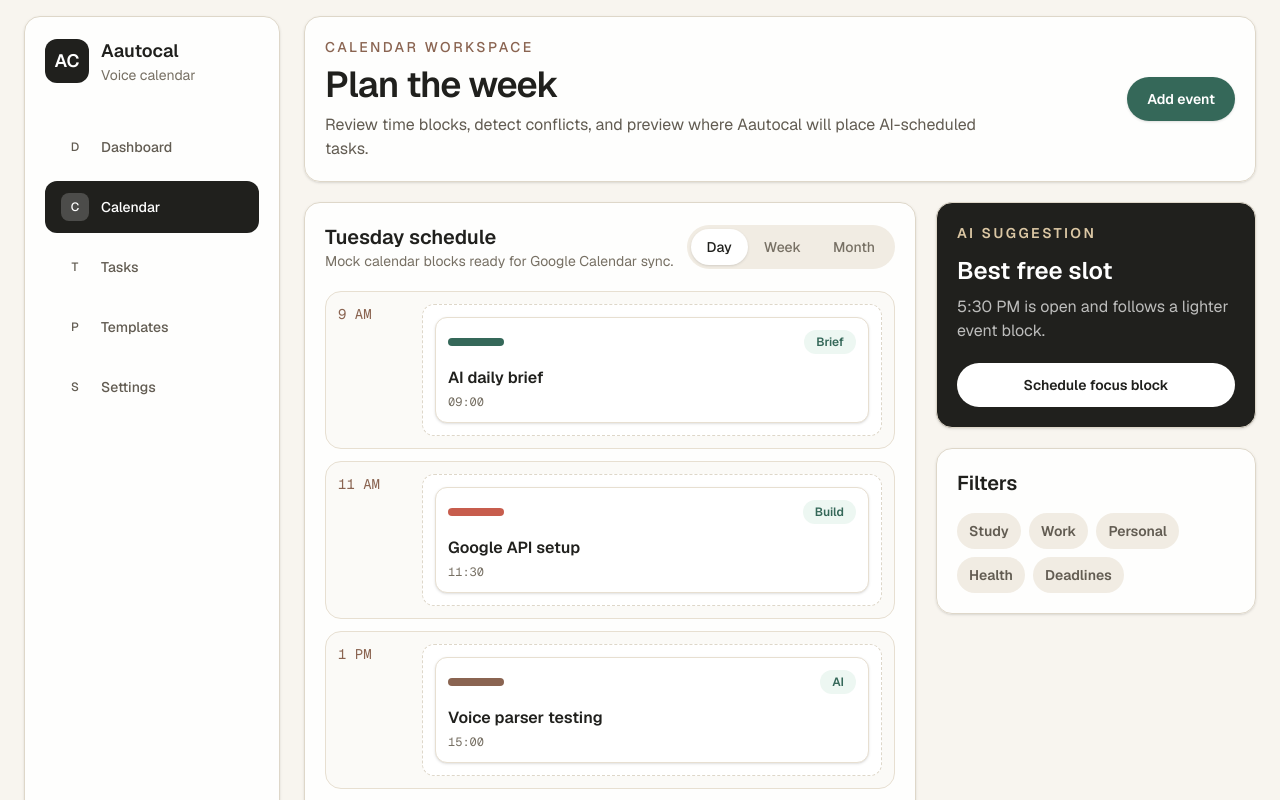
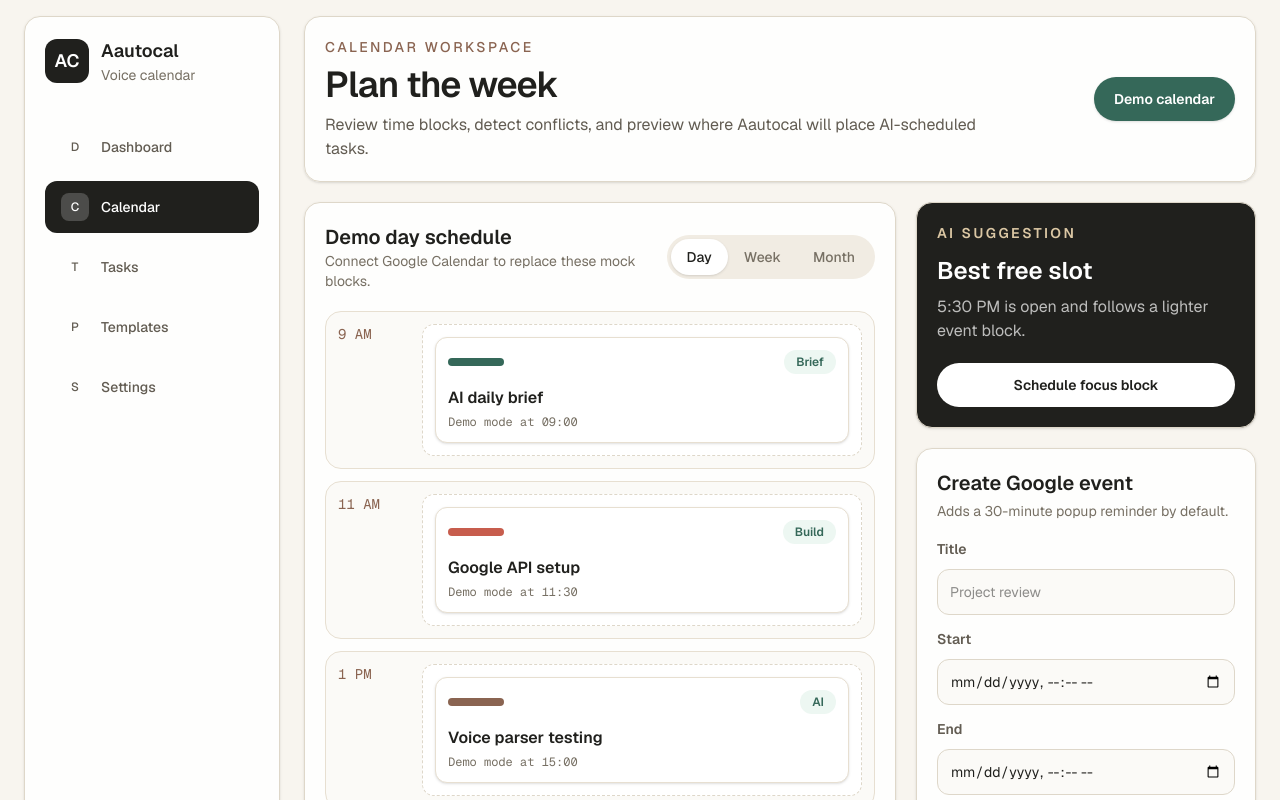
Before and after one commit to Aayushi-Banthia/AautoCal, a Next.js app: page /calendar in a window 1280 px wide. Shown: the top 800 px of the page. Built offline with nearby package versions, Linux system fonts and the light colour scheme; no server answers.

Commit message:
Connect calendar page to Google events

```diff
--- /dev/null
+++ b/app/actions/calendar.ts
@@ -0,0 +1,51 @@
+"use server";
+
+import { auth } from "@/auth";
+import { revalidatePath } from "next/cache";
+
+export async function createGoogleCalendarEvent(formData: FormData) {
+  const session = await auth();
+  const accessToken = session?.googleAccessToken;
+
+  if (!accessToken) {
+    throw new Error("Connect Google Calendar before creating events.");
+  }
+
+  const title = String(formData.get("title") || "").trim();
+  const start = String(formData.get("start") || "");
+  const end = String(formData.get("end") || "");
+
+  if (!title || !start || !end) {
+    throw new Error("Event title, start time, and end time are required.");
+  }
+
+  const response = await fetch(
+    "https://www.googleapis.com/calendar/v3/calendars/primary/events",
+    {
+      method: "POST",
+      headers: {
+        Authorization: `Bearer ${accessToken}`,
+        "Content-Type": "application/json",
+      },
+      body: JSON.stringify({
+        summary: title,
+        start: {
+          dateTime: new Date(start).toISOString(),
+        },
+        end: {
+          dateTime: new Date(end).toISOString(),
+        },
+        reminders: {
+          useDefault: false,
+          overrides: [{ method: "popup", minutes: 30 }],
+        },
+      }),
+    },
+  );
+
+  if (!response.ok) {
+    throw new Error("Google Calendar could not create the event.");
+  }
+
+  revalidatePath("/calendar");
+}
--- a/app/calendar/page.tsx
+++ b/app/calendar/page.tsx
@@ -1,30 +1,128 @@
+import { auth } from "@/auth";
+import { createGoogleCalendarEvent } from "../actions/calendar";
 import { AppFrame } from "../components/AppFrame";
 
 const hours = ["9 AM", "11 AM", "1 PM", "3 PM", "5 PM"];
 
-const events = [
+const mockEvents = [
   { time: "09:00", title: "AI daily brief", tag: "Brief", color: "bg-[#356859]" },
   { time: "11:30", title: "Google API setup", tag: "Build", color: "bg-[#c75d4d]" },
   { time: "15:00", title: "Voice parser testing", tag: "AI", color: "bg-[#8a6451]" },
   { time: "17:30", title: "Free slot suggested", tag: "Smart slot", color: "bg-[#dbc7a4]" },
 ];
 
-export default function CalendarPage() {
+type CalendarEvent = {
+  id: string;
+  title: string;
+  time: string;
+  date: string;
+  tag: string;
+  color: string;
+};
+
+type GoogleCalendarItem = {
+  id?: string;
+  summary?: string;
+  start?: {
+    dateTime?: string;
+    date?: string;
+  };
+};
+
+async function getGoogleCalendarEvents(
+  accessToken?: string,
+): Promise<{ events: CalendarEvent[]; error?: string }> {
+  if (!accessToken) {
+    return {
+      events: mockEvents.map((event, index) => ({
+        ...event,
+        id: `mock-${index}`,
+        date: "Demo mode",
+      })),
+    };
+  }
+
+  const response = await fetch(
+    `https://www.googleapis.com/calendar/v3/calendars/primary/events?${new URLSearchParams(
+      {
+        maxResults: "8",
+        orderBy: "startTime",
+        singleEvents: "true",
+        timeMin: new Date().toISOString(),
+      },
+    )}`,
+    {
+      headers: {
+        Authorization: `Bearer ${accessToken}`,
+      },
+      next: { revalidate: 30 },
+    },
+  );
+
+  if (!response.ok) {
+    return {
+      events: [],
+      error: "Could not load Google Calendar events. Try reconnecting Google.",
+    };
+  }
+
+  const data = (await response.json()) as { items?: GoogleCalendarItem[] };
+  const colors = ["bg-[#356859]", "bg-[#c75d4d]", "bg-[#8a6451]", "bg-[#dbc7a4]"];
+
+  return {
+    events: (data.items ?? []).map((event, index) => {
+      const start = event.start?.dateTime ?? event.start?.date;
+      const date = start ? new Date(start) : null;
+
+      return {
+        id: event.id ?? `google-${index}`,
+        title: event.summary || "Untitled event",
+        time: date
+          ? date.toLocaleTimeString("en-IN", {
+              hour: "2-digit",
+              minute: "2-digit",
+            })
+          : "All day",
+        date: date
+          ? date.toLocaleDateString("en-IN", {
+              weekday: "short",
+              day: "numeric",
+              month: "short",
+            })
+          : "No date",
+        tag: "Google",
+        color: colors[index % colors.length],
+      };
+    }),
+  };
+}
+
+export default async function CalendarPage() {
+  const session = await auth();
+  const { events, error } = await getGoogleCalendarEvents(
+    session?.googleAccessToken,
+  );
+  const isConnected = Boolean(session?.googleAccessToken);
+
   return (
     <AppFrame
-      action="Add event"
+      action={isConnected ? "Google synced" : "Demo calendar"}
       active="Calendar"
       description="Review time blocks, detect conflicts, and preview where Aautocal will place AI-scheduled tasks."
       eyebrow="Calendar workspace"
       title="Plan the week"
     >
-      <section className="grid gap-5 xl:grid-cols-[1fr_320px]">
+      <section className="grid gap-5 xl:grid-cols-[1fr_340px]">
         <div className="rounded-2xl border border-[#ded7c9] bg-white/85 p-5 shadow-sm">
           <div className="flex flex-col justify-between gap-3 md:flex-row md:items-center">
             <div>
-              <h2 className="text-xl font-semibold">Tuesday schedule</h2>
+              <h2 className="text-xl font-semibold">
+                {isConnected ? "Upcoming Google events" : "Demo day schedule"}
+              </h2>
               <p className="text-sm text-[#777064]">
-                Mock calendar blocks ready for Google Calendar sync.
+                {isConnected
+                  ? "Live events from your primary Google Calendar."
+                  : "Connect Google Calendar to replace these mock blocks."}
               </p>
             </div>
             <div className="flex rounded-full bg-[#f1ece3] p-1 text-sm font-medium">
@@ -41,27 +139,36 @@
             </div>
           </div>
 
+          {error ? (
+            <div className="mt-5 rounded-2xl border border-[#f0c8c0] bg-[#fff4f1] p-4 text-sm font-semibold text-[#9d3f31]">
+              {error}
+            </div>
+          ) : null}
+
           <div className="mt-5 space-y-3">
-            {hours.map((hour, index) => (
+            {hours.map((hour, index) => {
+              const event = events[index];
+
+              return (
                 <div
                   className="grid gap-3 rounded-2xl border border-[#e7dfd1] bg-[#fbfaf7] p-3 md:grid-cols-[72px_1fr]"
                   key={hour}
                 >
                   <p className="font-mono text-sm text-[#8a6451]">{hour}</p>
                   <div className="min-h-20 rounded-xl border border-dashed border-[#ded7c9] bg-white p-3">
-                  {events[index] ? (
+                    {event ? (
                       <article className="rounded-xl border border-[#e7dfd1] bg-white p-3 shadow-sm">
-                      <div className="flex items-center justify-between">
+                        <div className="flex items-center justify-between gap-3">
                           <span
-                          className={`h-2 w-14 rounded-full ${events[index].color}`}
+                            className={`h-2 w-14 rounded-full ${event.color}`}
                           />
                           <span className="rounded-full bg-[#edf7f2] px-3 py-1 text-xs font-semibold text-[#356859]">
-                          {events[index].tag}
+                            {event.tag}
                           </span>
                         </div>
-                      <p className="mt-3 font-semibold">{events[index].title}</p>
+                        <p className="mt-3 font-semibold">{event.title}</p>
                         <p className="mt-1 font-mono text-xs text-[#777064]">
-                        {events[index].time}
+                          {event.date} at {event.time}
                         </p>
                       </article>
                     ) : (
@@ -69,7 +176,8 @@
                     )}
                   </div>
                 </div>
-            ))}
+              );
+            })}
           </div>
         </div>
 
@@ -85,6 +193,50 @@
             <button className="mt-5 w-full rounded-full bg-white px-4 py-3 text-sm font-semibold text-[#20201d]">
               Schedule focus block
             </button>
+          </section>
+
+          <section className="rounded-2xl border border-[#ded7c9] bg-white/85 p-5 shadow-sm">
+            <h2 className="text-xl font-semibold">Create Google event</h2>
+            <p className="mt-1 text-sm text-[#777064]">
+              Adds a 30-minute popup reminder by default.
+            </p>
+            <form action={createGoogleCalendarEvent} className="mt-4 space-y-3">
+              <label className="block">
+                <span className="text-sm font-semibold text-[#625c52]">Title</span>
+                <input
+                  className="mt-2 w-full rounded-xl border border-[#ded7c9] bg-[#fbfaf7] px-3 py-3 text-sm outline-none focus:border-[#356859]"
+                  name="title"
+                  placeholder="Project review"
+                  required
+                  type="text"
+                />
+              </label>
+              <label className="block">
+                <span className="text-sm font-semibold text-[#625c52]">Start</span>
+                <input
+                  className="mt-2 w-full rounded-xl border border-[#ded7c9] bg-[#fbfaf7] px-3 py-3 text-sm outline-none focus:border-[#356859]"
+                  name="start"
+                  required
+                  type="datetime-local"
+                />
+              </label>
+              <label className="block">
+                <span className="text-sm font-semibold text-[#625c52]">End</span>
+                <input
+                  className="mt-2 w-full rounded-xl border border-[#ded7c9] bg-[#fbfaf7] px-3 py-3 text-sm outline-none focus:border-[#356859]"
+                  name="end"
+                  required
+                  type="datetime-local"
+                />
+              </label>
+              <button
+                className="w-full rounded-full bg-[#356859] px-4 py-3 text-sm font-semibold text-white disabled:bg-[#aaa195]"
+                disabled={!isConnected}
+                type="submit"
+              >
+                {isConnected ? "Create event" : "Connect Google first"}
+              </button>
+            </form>
           </section>
 
           <section className="rounded-2xl border border-[#ded7c9] bg-white/85 p-5 shadow-sm">
```
Lines whose indentation alone changed are shown as unchanged.
